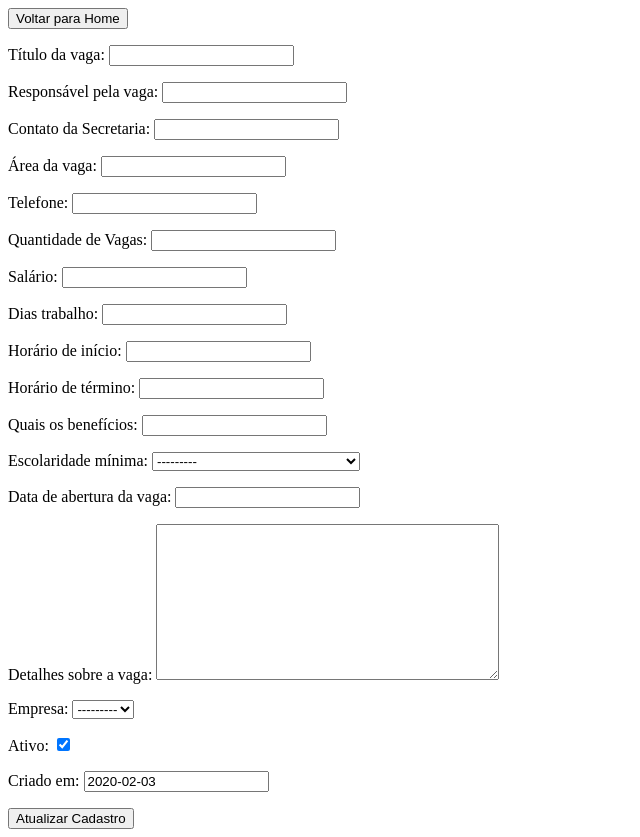
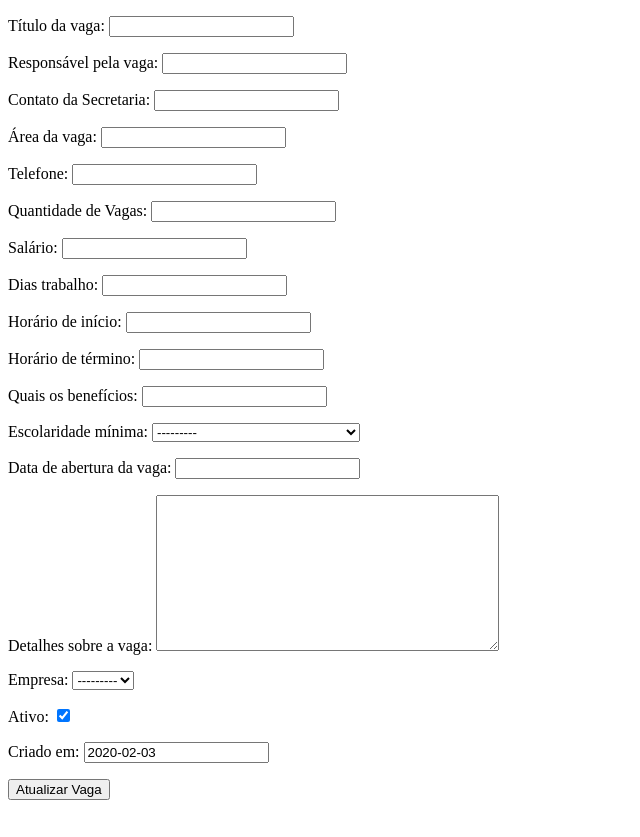
Before and after one commit to barueri-alunos/secretaria-barueri, a Django app: template vaga/templates/editar_vagas.html in a window 1280 px wide. Shown: the whole page, without its empty margins (0-640 px from the left). After the commit the page ends 800 px from the top, so only its background shows below. Run offline with Django 3.2, Linux system fonts and the light colour scheme; the template is opened without the code that fills it: values that come from a table or form of the project are taken from there, others are empty.

Commit message:
Personalizar crud de vagas

```diff
--- a/vaga/templates/editar_vagas.html
+++ b/vaga/templates/editar_vagas.html
@@ -2,13 +2,13 @@
 {% block body %}
     {% if msg %}
         <h3>{{msg}}</h3>
+        <a href="/" ><button>Voltar para Home</button></a>
     {% endif %}
-    <a href="/" ><button>Voltar para Home</button></a>
     {% if form %}
         <form method="POST">
             {% csrf_token %}
             {{form.as_p}}
-            <button>Atualizar Cadastro</button>
+            <button>Atualizar Vaga</button>
         </form>
     {% endif %}
-{% endblock body%}
+{% endblock body %}
--- a/vaga/views.py
+++ b/vaga/views.py
@@ -28,6 +28,7 @@ def editar_vagas(request, id):
         args = {
             'msg': 'Informações da vaga atualizadas'
         }
+        return render(request, 'editar_vagas.html', args)
     return render(request, 'editar_vagas.html', args)
 
 
```
